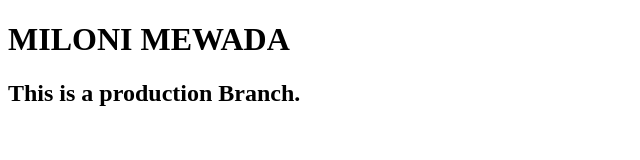
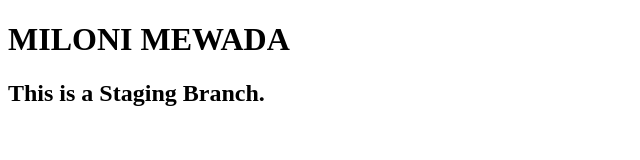
Before and after one commit to Miloni-Mewada/Miloni_46_Mid2025, a plain HTML site: page index.html in a window 1280 px wide. Shown: the whole page, without its empty margins (0-640 px from the left). Drawn offline with Linux system fonts and the light colour scheme.

Commit message:
third commit

```diff
--- a/index.html
+++ b/index.html
@@ -7,6 +7,6 @@
 </head>
 <body>
     <h1>MILONI MEWADA</h1>
-    <h2>This is a production Branch.</h2>
+    <h2>This is a Staging Branch.</h2>
 </body>
 </html>
```
